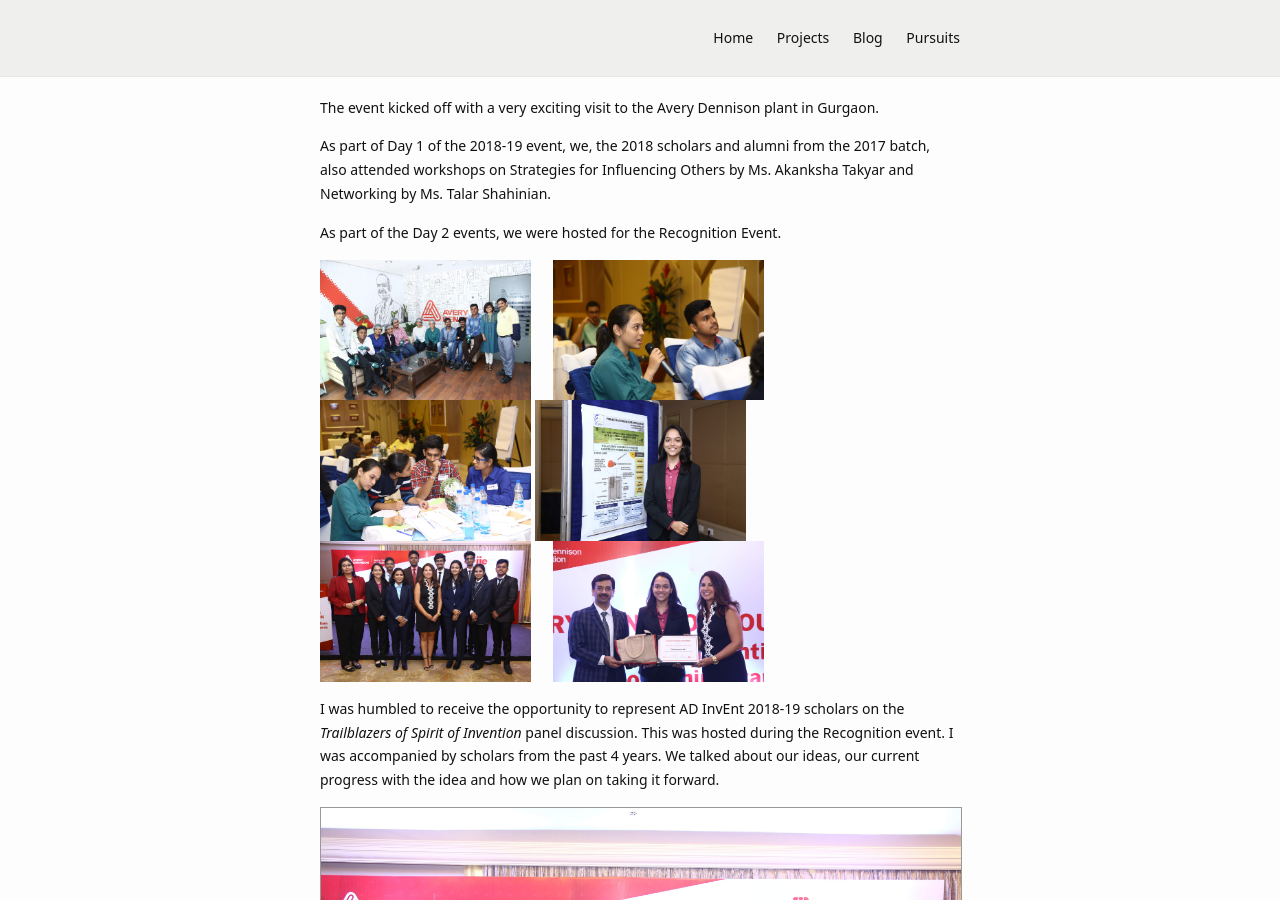
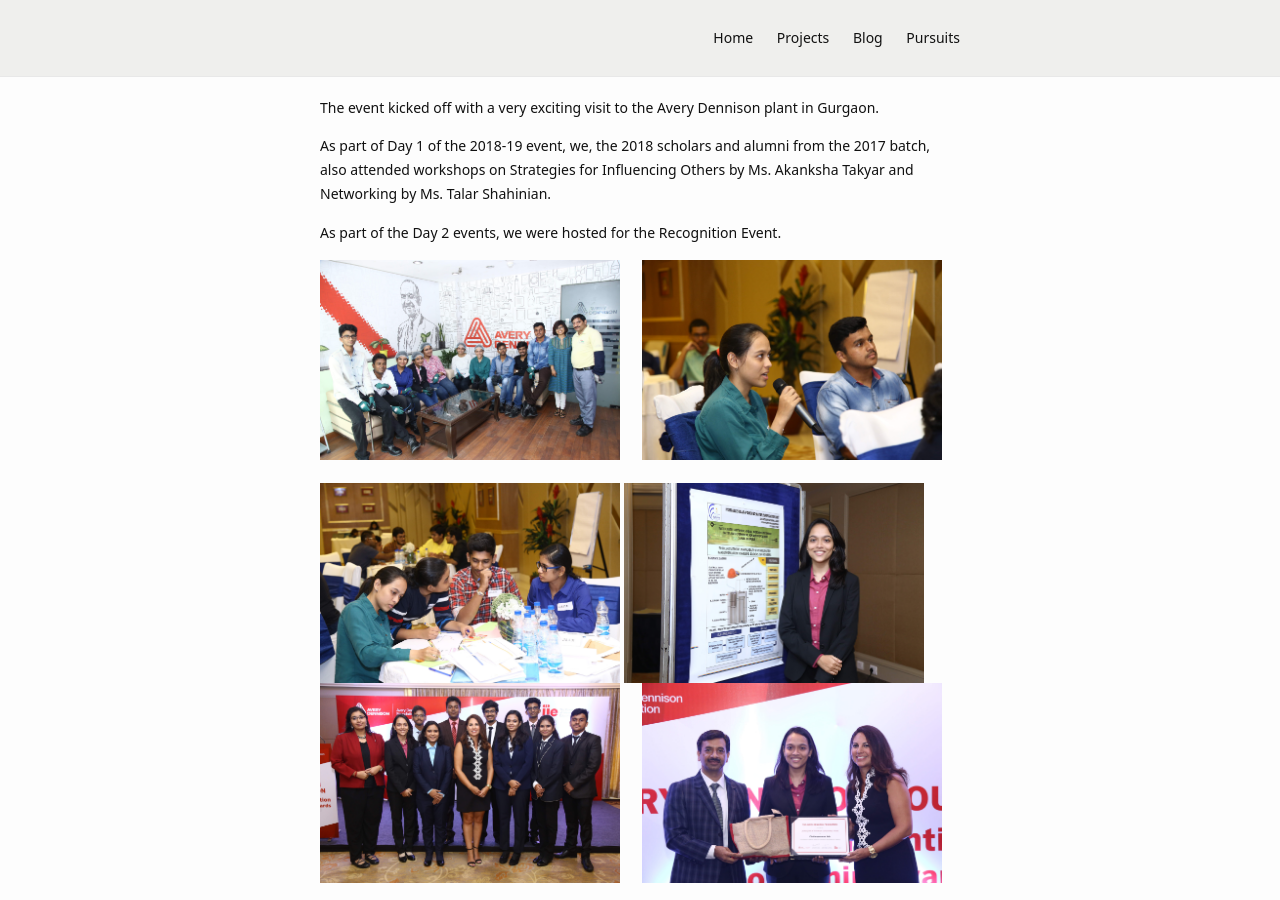
Before and after one commit to Chaitanyasuma/Chaitanyasuma.github.io, a Jekyll site: the page built from _posts/2021-11-20-AD-InvEnt.md, in a window 1280 px wide and 900 px high, scrolled down 991 px. Built offline with Jekyll 4.4.1, drawn with Linux system fonts in a browser that asks for light colours.

Commit message:
photos resize

```diff
--- a/_posts/2021-11-20-AD-InvEnt.md
+++ b/_posts/2021-11-20-AD-InvEnt.md
@@ -39,14 +39,14 @@ As part of Day 1 of the 2018-19 event, we, the 2018 scholars and alumni from the
 
 As part of the Day 2 events, we were hosted for the Recognition Event.
 
-<img src="/assets/img/content/AD/1.JPG" alt="bay" class="gallery"/>&nbsp; &nbsp; &nbsp;
-<img src="/assets/img/content/AD/2.JPG" alt="bay" class="gallery"/>&nbsp; &nbsp; &nbsp;
+<img src="/assets/img/content/AD/1.JPG" width="300px" height="100px"/>&nbsp; &nbsp; &nbsp;
+<img src="/assets/img/content/AD/2.JPG" width="300px" height="100px"/>&nbsp; &nbsp; &nbsp;
 <br />
-<img src="/assets/img/content/AD/3.JPG" alt="bay" class="gallery"/>
-<img src="/assets/img/content/AD/4.JPG" alt="bay" class="gallery"/>&nbsp; &nbsp; &nbsp;
+<img src="/assets/img/content/AD/3.JPG" width="300px" height="100px"/>
+<img src="/assets/img/content/AD/4.JPG" width="300px" height="100px"/>&nbsp; &nbsp; &nbsp;
 <br />
-<img src="/assets/img/content/AD/5.JPG" alt="bay" class="gallery"/>&nbsp; &nbsp; &nbsp;
-<img src="/assets/img/content/AD/6.JPG" alt="bay" class="gallery"/> &nbsp; &nbsp; &nbsp;
+<img src="/assets/img/content/AD/5.JPG" width="300px" height="100px"/>&nbsp; &nbsp; &nbsp;
+<img src="/assets/img/content/AD/6.JPG" width="300px" height="100px"/> &nbsp; &nbsp; &nbsp;
 
 I was humbled to receive the opportunity to represent AD InvEnt 2018-19 scholars on the _Trailblazers of Spirit of Invention_ panel discussion. This was hosted during the Recognition event. I was accompanied by scholars from the past 4 years. We talked about our ideas, our current progress with the idea and how we plan on taking it forward.
 
@@ -58,10 +58,10 @@ The AD InvEnt event was my first experience in collaboration with students from
 
 A year later, I received the opportunity to participate in the AD InvEnt events as an alumna of the program. This time the spotlight was on InvEnt 2019 scholars. Four of my juniors from college were selected as winners and it was great to hear about their innovative ideas spanning a wide range of societal applications--from making education accessible for blind people to promoting healthy diets for all.
 
-<img src="/assets/img/content/AD/7.JPG" alt="bay" class="gallery"/>&nbsp; &nbsp; &nbsp;
-<img src="/assets/img/content/AD/8.JPG" alt="bay" class="gallery"/>&nbsp; &nbsp; &nbsp;
+<img src="/assets/img/content/AD/7.JPG" width="300px" height="100px"/>&nbsp; &nbsp; &nbsp;
+<img src="/assets/img/content/AD/8.JPG" width="300px" height="100px"/>&nbsp; &nbsp; &nbsp;
 <br />
-<img src="/assets/img/content/AD/9.JPG" alt="bay" class="gallery"/>
+<img src="/assets/img/content/AD/9.JPG" width="300px" height="100px"/>
 
 Here's the entire Avery Dennison and IIE family, a group of people I owe so much of my learning to.
 
```
Also changed, not shown: _posts/2021-11-10-poem1.md (+1 -2 lines).
